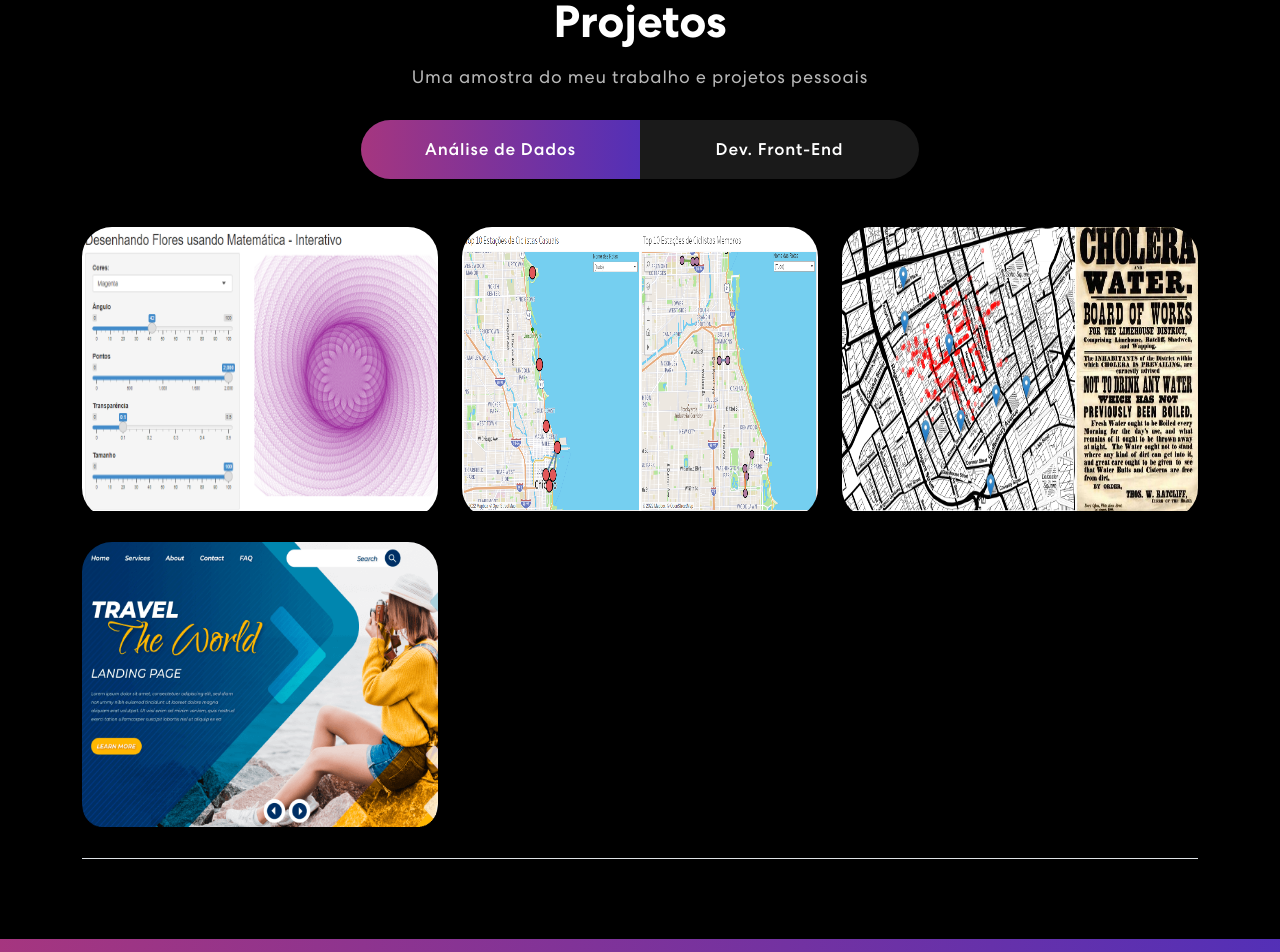
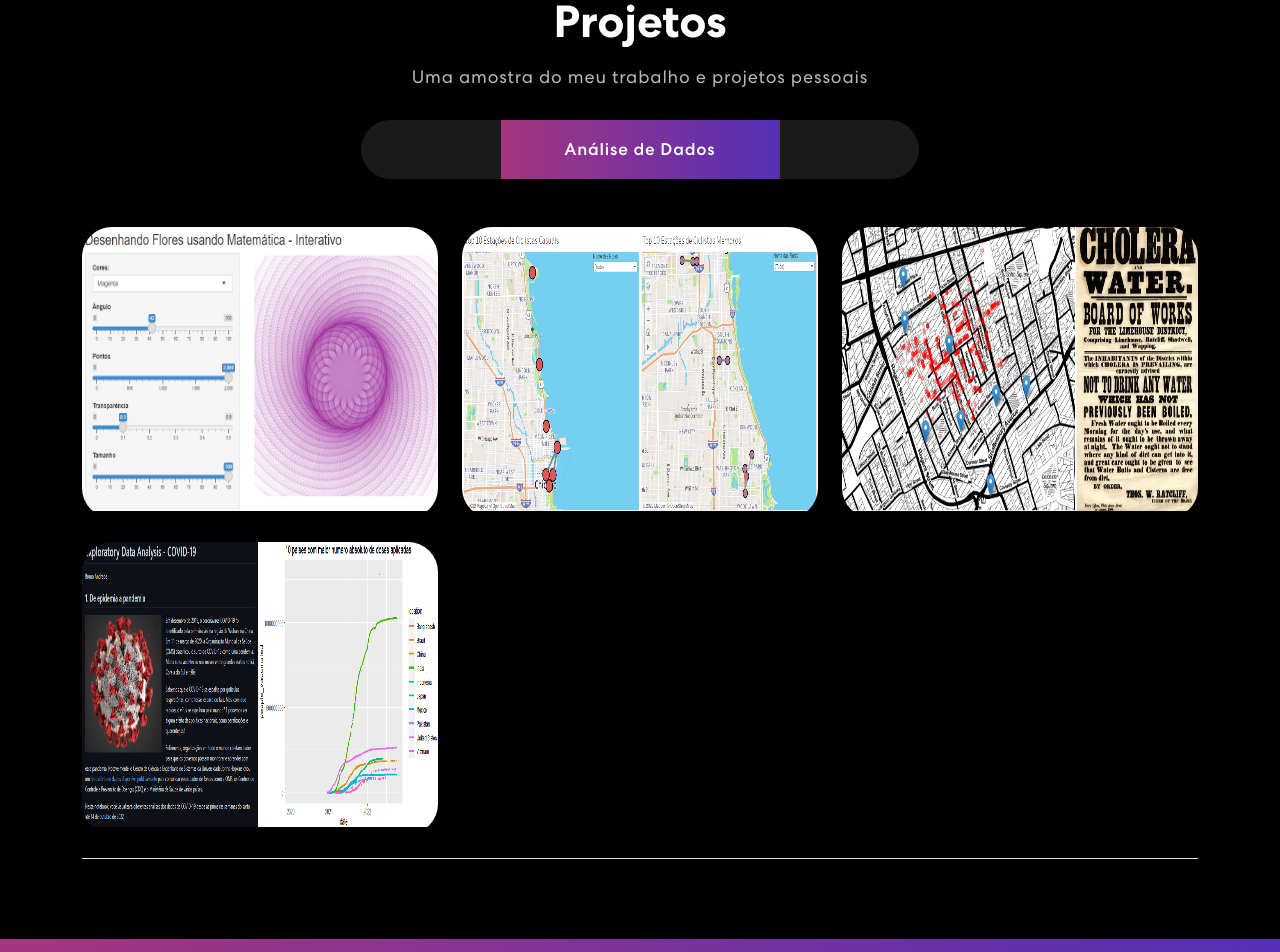
Before and after one commit to BrunoAndrade42/portfolio-site, a Next.js app: page / in a window 1280 px wide. Shown: the part 1840-2792 px from the top of the page. Built offline with nearby package versions, Linux system fonts and the light colour scheme.

Commit message:
update-projects

```diff
--- a/src/components/Projects.tsx
+++ b/src/components/Projects.tsx
@@ -10,7 +10,7 @@ export const Projects = () => {
         {title: "Filotaxia: Desenhando Flores com Matemática", description: "Visualização de dados e Caso de Estudo", imgUrl: "/images/flor-interativa.png", url: "https://github.com/BrunoAndrade42/Drawing-Flowers"},
         {title: "Cyclistic Capstone Google", description: "Projeto completo; visualização, limpeza e manipulação de dados;", imgUrl: "/images/topestacoes.png", url: "https://github.com/BrunoAndrade42/Cyclistic-Capstone-Google"},
         {title: "O Mapa Fantasma", description: "Visualização e manipulação de dados; Caso de estudo", imgUrl: "/images/capa_john_snow_colera.png", url: "https://github.com/BrunoAndrade42/The-Ghost-Map"},
-        {title: "Business Startup", description: "Design & Development", imgUrl: "/images/project-img1.png", url:""},
+        {title: "Análise Exploratória de Dados da COVID-19", description: "Visualização, limpeza e manipulação de dados;", imgUrl: "/images/capa_data_covid.png", url:"https://github.com/BrunoAndrade42/Exploratory-Data-Analysis-COVID19"},
     ]
 
     const projectsFrontEnd = [
@@ -36,9 +36,9 @@ export const Projects = () => {
                                         <a className={`${activeTab === 'Análise de Dados' ?  "active" : ""} nav-link`}  onClick={() => onUpdateActiveTab('Análise de Dados')} >Análise de Dados</a>
                                     </li>
 
-                                    <li className="nav-item">
+                                    {/* <li className="nav-item">
                                         <a className={`${activeTab === 'Dev. Front-End' ?  "active" : ""} nav-link`}  onClick={() => onUpdateActiveTab('Dev. Front-End')}> Dev. Front-End</a>
-                                    </li>
+                                    </li> */}
                                 </ul>
 
                                 <div className="tab-content">
@@ -52,7 +52,7 @@ export const Projects = () => {
                                         </div>
                                     </div>
 
-                                    <div className={`tab-pane ${activeTab === 'Dev. Front-End' ?  "active" : ""}`}>
+                                    {/* <div className={`tab-pane ${activeTab === 'Dev. Front-End' ?  "active" : ""}`}>
                                         <div className="row">
                                             {projectsFrontEnd.map((proj, idx) => {
                                                 return (
@@ -60,7 +60,7 @@ export const Projects = () => {
                                                 )
                                             })}
                                         </div>
-                                    </div>
+                                    </div> */}
                                 </div>
                             </div>
                         </div>
```
Also changed, not shown: public/images/capa_data_covid.png (added).
